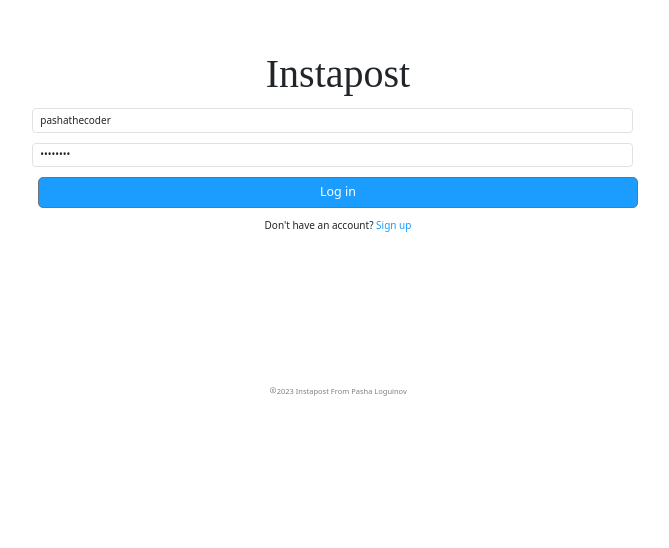
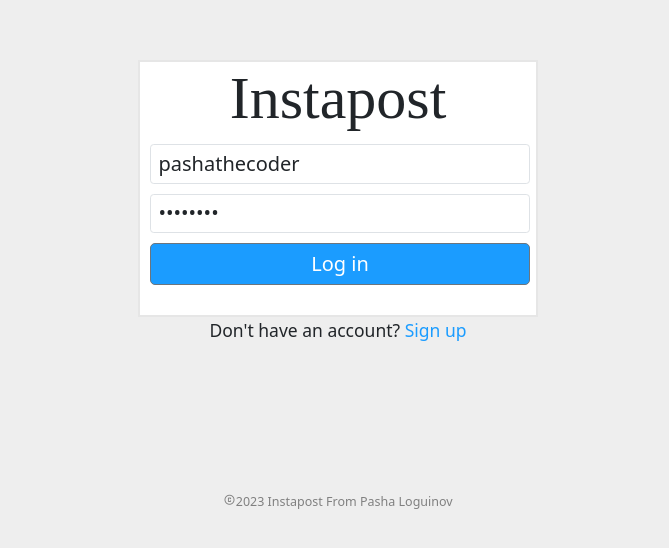
Before and after one commit to pasha-log/capston2-frontend, a React (Create React App) app: page /login in a window 1280 px wide. Shown: the top 548 px of the page, without its empty margins (302-971 px from the left). Built offline with nearby package versions, Linux system fonts and the light colour scheme; no server answers; a web font is replaced by a local one.

Commit message:
changed styling of auth forms

```diff
--- a/src/LoginForm.js
+++ b/src/LoginForm.js
@@ -7,7 +7,7 @@ import Alert from './Alert.js';
 
 const LoginForm = ({ setTokenAfterLogin, setShowNav }) => {
 	setShowNav(false);
-	document.body.style = 'background: white;';
+	document.body.style = 'background: #eee;';
 	const navigate = useNavigate();
 	const [ response, setResponse ] = useState(false);
 	const { control, handleSubmit, reset } = useForm({
@@ -39,19 +39,36 @@ const LoginForm = ({ setTokenAfterLogin, setShowNav }) => {
 					>
 						<div className="LoginFormContainer">
 							<h1 className="LoginLogo">Instapost</h1>
+							<div className="LoginInputs">
 								<div className="Username">
 									<Controller
 										name="username"
 										control={control}
-									render={({ field }) => <Input placeholder="Username" {...field} />}
+										render={({ field }) => (
+											<Input
+												autoComplete="on"
+												className="UsernameInput"
+												placeholder="Username"
+												{...field}
+											/>
+										)}
 									/>
 								</div>
 								<div className="Password">
 									<Controller
 										name="password"
 										control={control}
-									render={({ field }) => <Input type="password" placeholder="Password" {...field} />}
+										render={({ field }) => (
+											<Input
+												autoComplete="on"
+												className="PasswordInput"
+												type="password"
+												placeholder="Password"
+												{...field}
 											/>
+										)}
+									/>
+								</div>
 							</div>
 							{response !== false ? <Alert formType={'auth'} type="danger" message={response} /> : null}
 							<Button className="LoginButton" type="submit" size="lg">
--- a/src/SignupForm.js
+++ b/src/SignupForm.js
@@ -7,7 +7,7 @@ import Alert from './Alert.js';
 
 const SignupForm = ({ setTokenAfterRegister }) => {
 	const navigate = useNavigate();
-	document.body.style = 'background: white;';
+	document.body.style = 'background: #eee;';
 	const [ response, setResponse ] = useState(false);
 	const { control, handleSubmit, reset } = useForm({
 		defaultValues: {
@@ -45,28 +45,58 @@ const SignupForm = ({ setTokenAfterRegister }) => {
 								<Controller
 									name="email"
 									control={control}
-									render={({ field }) => <Input type="email" placeholder="Email" {...field} />}
+									render={({ field }) => (
+										<Input
+											className="EmailInput"
+											autoComplete="on"
+											type="email"
+											placeholder="Email"
+											{...field}
+										/>
+									)}
 								/>
 							</div>
 							<div className="Fullname">
 								<Controller
 									name="fullName"
 									control={control}
-									render={({ field }) => <Input placeholder="Firstname" {...field} />}
+									render={({ field }) => (
+										<Input
+											className="FullnameInput"
+											autoComplete="on"
+											placeholder="Firstname"
+											{...field}
+										/>
+									)}
 								/>
 							</div>
 							<div className="Username">
 								<Controller
 									name="username"
 									control={control}
-									render={({ field }) => <Input placeholder="Username" {...field} />}
+									render={({ field }) => (
+										<Input
+											className="UsernameInput"
+											autoComplete="on"
+											placeholder="Username"
+											{...field}
+										/>
+									)}
 								/>
 							</div>
 							<div className="Password">
 								<Controller
 									name="password"
 									control={control}
-									render={({ field }) => <Input type="password" placeholder="Password" {...field} />}
+									render={({ field }) => (
+										<Input
+											className="PasswordInput"
+											autoComplete="on"
+											type="password"
+											placeholder="Password"
+											{...field}
+										/>
+									)}
 								/>
 							</div>
 							<Button className="SignupButton" type="submit" size="lg">
@@ -81,7 +111,7 @@ const SignupForm = ({ setTokenAfterRegister }) => {
 					</Col>
 				</FormGroup>
 				<div>
-					<p>
+					<p className="Login">
 						Have an account?{' '}
 						<Link className="LoginLink" to={'/login'}>
 							Log in
--- a/src/assets/EditProfileForm.css
+++ b/src/assets/EditProfileForm.css
@@ -177,6 +177,7 @@
 	--bs-alert-border-color: black;
 	--bs-alert-color: red;
 	margin-top: 1rem;
+	font-size: 1.75rem;
 }
 
 #edit {
--- a/src/assets/LoginForm.css
+++ b/src/assets/LoginForm.css
@@ -1,36 +1,62 @@
 .LoginLogo {
 	font-family: 'Grand Hotel', cursive;
-	font-size: 4rem;
+	font-size: 6rem;
 }
 
 .Username,
 .Password,
 .LoginButton {
 	margin-top: 1rem;
+	font-size: 2rem;
 }
 
 .Username,
 .Password {
-	margin-left: 1rem;
-	margin-right: 1rem;
-	width: 95%;
+	/* margin-left: .5rem;
+	margin-right: .5rem; */
+	margin: 0 auto;
+	font-size: 2rem;
+	width: 38rem;
 }
+
+.UsernameInput,
+.PasswordInput {
+	width: 38rem;
+	font-size: 2rem;
+	-moz-box-sizing: border-box;
+	-webkit-box-sizing: border-box;
+	box-sizing: border-box;
+}
+
+/* .LoginInputs {
+	text-align: center;
+} */
 
 .LoginButton {
 	background-color: rgb(27, 156, 255);
-	width: 95%;
+	/* width: 95%; */
+	width: 38rem;
+	/* box-sizing: content-box; */
+	margin-bottom: 1rem;
 }
 
 .LoginButton:hover {
 	background-color: rgb(0, 126, 222);
+	margin-bottom: 1rem;
+	/* box-sizing: content-box; */
 }
 
 .LoginFormContainer {
-	margin-top: 5rem;
+	margin: 10px auto;
+	border: 2px solid #e6e6e6;
+	background-color: white;
+	width: 40rem;
+	height: 100%;
 }
 
 .LoginFormDiv {
 	width: 100%;
+	margin-top: 5rem;
 }
 
 .AuthorNoteDivLogin {
@@ -38,14 +64,14 @@
 }
 
 .AuthorNoteSpan {
-	font-size: .75rem;
+	font-size: 1.25rem;
 	color: grey;
 }
 
 .Github {
 	text-decoration: none;
 	color: grey;
-	font-size: .75rem;
+	font-size: 1.25rem;
 }
 
 .Github:hover {
@@ -53,17 +79,17 @@
 }
 
 .material-symbols-outlined {
-	font-size: .75rem;
+	font-size: 1.25rem;
 }
 
 .RegisterLink {
 	text-decoration: none;
 	color: rgb(27, 156, 255);
-	font-size: 1rem;
+	font-size: 1.75rem;
 }
 
 .Register {
-	font-size: 1rem;
+	font-size: 1.75rem;
 }
 
 .alert-danger {
@@ -71,6 +97,7 @@
 	--bs-alert-border-color: white;
 	--bs-alert-color: red;
 	margin-top: 1rem;
+	font-size: 1.75rem;
 }
 
 #auth {
--- a/src/assets/SearchBar.css
+++ b/src/assets/SearchBar.css
@@ -8,10 +8,12 @@
 .Search:hover {
 	background-color: rgb(39, 39, 39);
 	border: rgb(88, 88, 88);
+	font-size: 1.5rem;
 }
 
 .SearchInput::placeholder {
 	color: rgb(88, 88, 88);
+	font-size: 1.5rem;
 }
 
 .Search {
--- a/src/assets/SignupForm.css
+++ b/src/assets/SignupForm.css
@@ -1,6 +1,6 @@
 .SignupLogo {
 	font-family: 'Grand Hotel', cursive;
-	font-size: 4rem;
+	font-size: 6rem;
 }
 
 .Email,
@@ -19,9 +19,22 @@
 	margin-right: 1rem;
 }
 
+.EmailInput,
+.FullnameInput,
+.UsernameInput,
+.PasswordInput {
+	width: 38rem;
+	font-size: 2rem;
+	-moz-box-sizing: border-box;
+	-webkit-box-sizing: border-box;
+	box-sizing: border-box;
+}
+
 .SignupButton {
 	background-color: rgb(27, 156, 255);
-	width: 95%;
+	/* width: 95%; */
+	width: 38rem;
+	font-size: 2rem;
 }
 
 .SignupButton:hover {
@@ -29,17 +42,26 @@
 }
 
 .SignupFormContainer {
-	margin-top: 5rem;
+	margin: 10px auto;
+	border: 2px solid #e6e6e6;
+	background-color: white;
+	width: 40rem;
+	height: 100%;
 }
 
 .SignupFormDiv {
 	width: 100%;
+	margin-top: 5rem;
 }
 
 .LoginLink {
 	text-decoration: none;
 	color: rgb(27, 156, 255);
-	font-size: 1rem;
+	font-size: 1.75rem;
+}
+
+.Login {
+	font-size: 1.75rem;
 }
 
 .AuthorNoteDivSignup {
```
Lines whose indentation alone changed are shown as unchanged.
